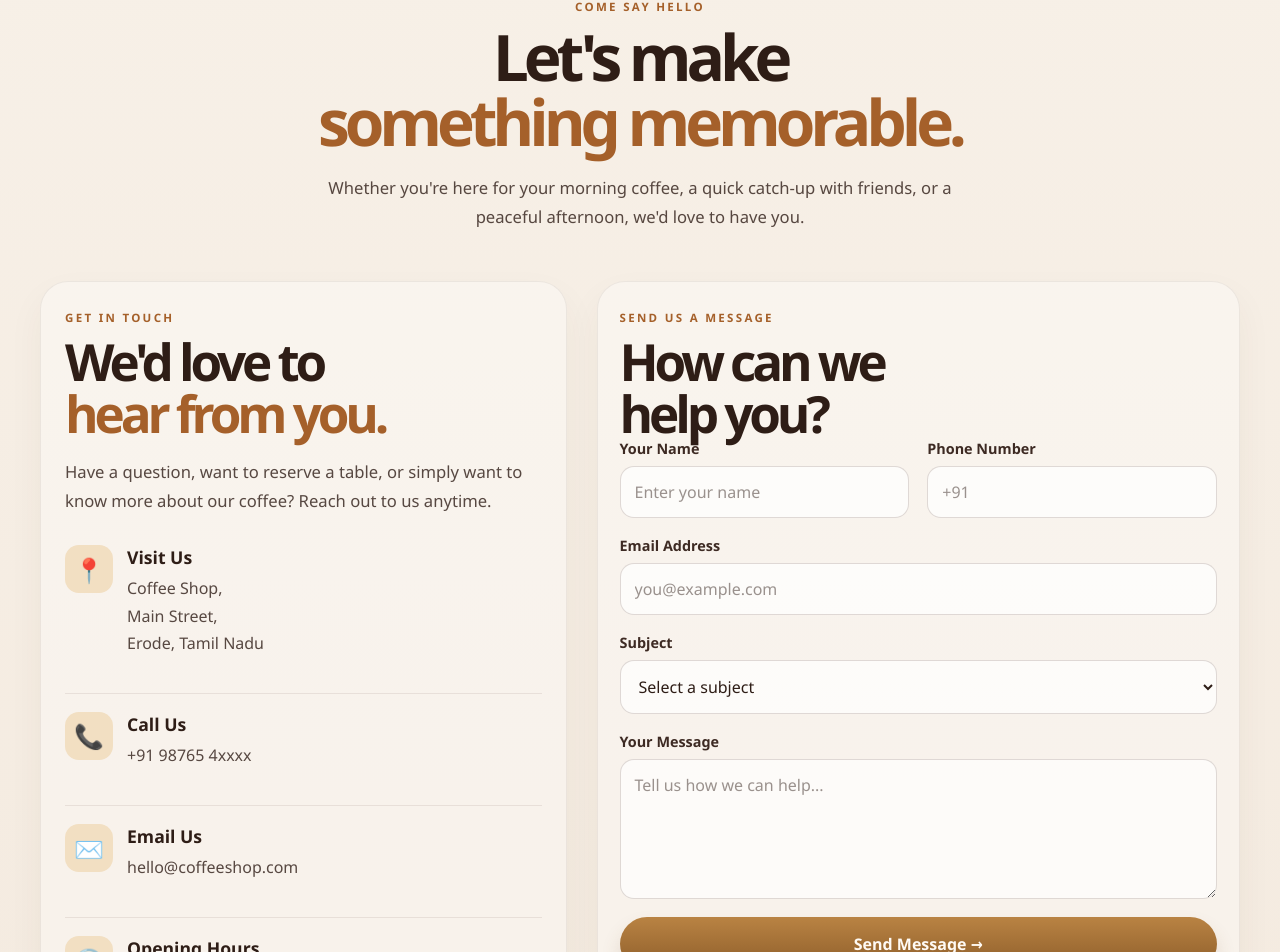
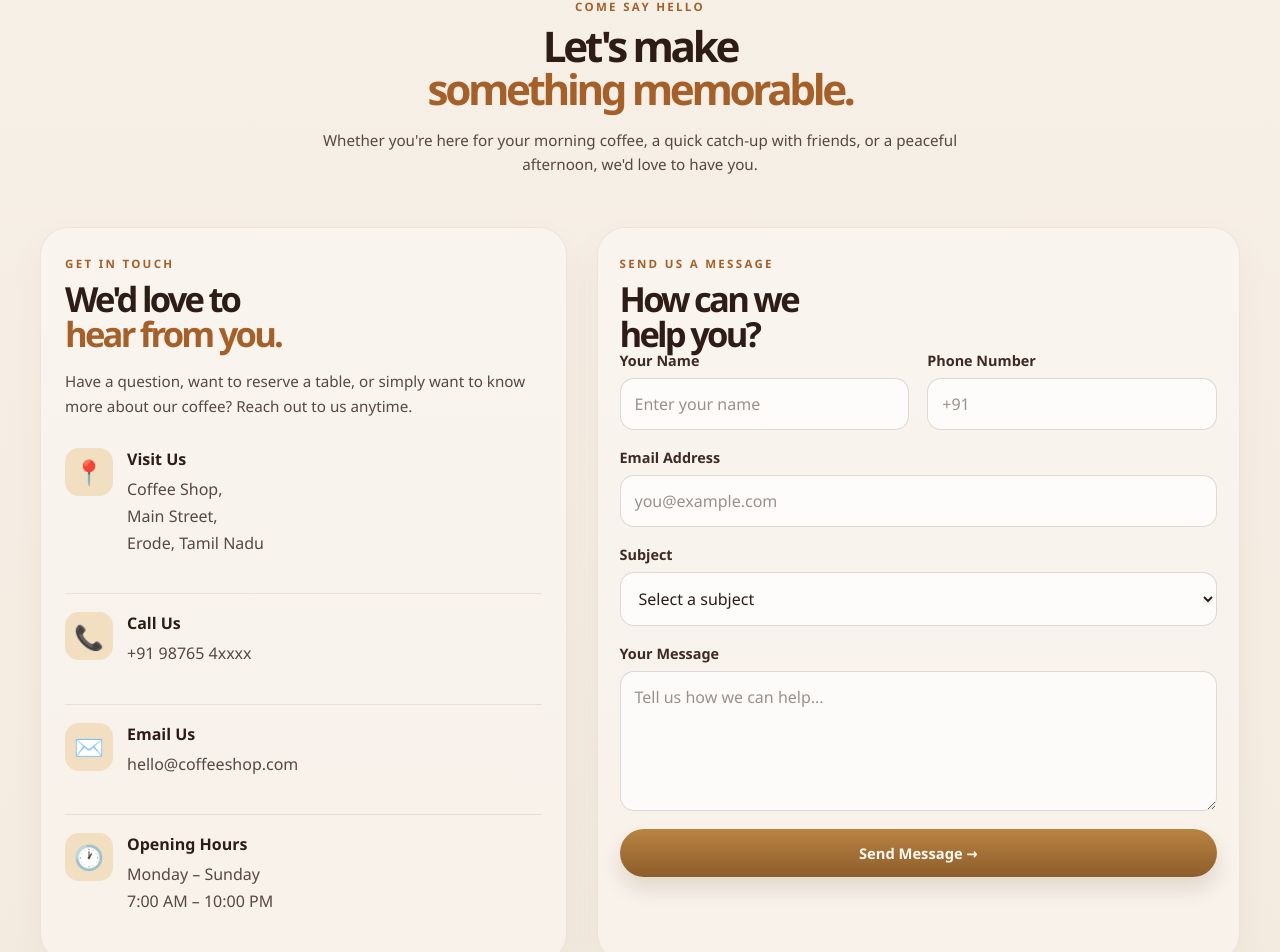
Before and after one commit to madhans7/Coffee-Shop, a React (Vite) app: page /contact in a window 1280 px wide. Shown: the part 135-1087 px from the top of the page. Built offline with nearby package versions, Linux system fonts and the light colour scheme.

Commit message:
Initial app setup

```diff
--- a/src/components/Contact/index.css
+++ b/src/components/Contact/index.css
@@ -56,7 +56,7 @@
 }
 
 .contact-hero h1 {
-  font-size: clamp(2.9rem, 5vw, 5rem);
+  font-size: clamp(2.2rem, 3.3vw, 3.8rem);
 }
 
 .contact-hero h1 span,
@@ -72,8 +72,8 @@
   max-width: 660px;
   margin: 18px auto 0;
   color: rgba(46, 29, 22, 0.8);
-  line-height: 1.75;
-  font-size: 1.04rem;
+  line-height: 1.6;
+  font-size: 0.95rem;
 }
 
 .contact-section {
@@ -99,7 +99,7 @@
 .contact-form h2,
 .location-content h2,
 .contact-cta h2 {
-  font-size: clamp(2.2rem, 4vw, 3.2rem);
+  font-size: clamp(1.8rem, 2.7vw, 2.7rem);
 }
 
 .contact-description {
@@ -138,7 +138,7 @@
 
 .contact-detail h3 {
   margin: 0 0 6px;
-  font-size: 1.1rem;
+  font-size: 1rem;
 }
 
 .contact-detail p {
@@ -199,13 +199,13 @@
 
 .contact-submit {
   width: 100%;
-  padding: 16px 20px;
+  padding: 14px 18px;
   border: none;
   border-radius: 999px;
   background: linear-gradient(180deg, #b98343 0%, #8d5d2a 100%);
   color: #fffaf4;
   font-weight: 700;
-  font-size: 1rem;
+  font-size: 0.92rem;
   cursor: pointer;
   box-shadow: 0 12px 20px rgba(120, 79, 42, 0.16);
 }
--- a/src/components/Menu/index.css
+++ b/src/components/Menu/index.css
@@ -37,7 +37,7 @@
 
 .menu-hero h1 {
   margin: 0;
-  font-size: clamp(2.8rem, 5vw, 5rem);
+  font-size: clamp(2.1rem, 3.4vw, 3.6rem);
   line-height: 0.96;
   letter-spacing: -0.08em;
   color: #2d1d16;
@@ -50,8 +50,8 @@
 .menu-hero-content > p:last-child {
   max-width: 720px;
   margin: 0;
-  font-size: 1.05rem;
-  line-height: 1.75;
+  font-size: 0.94rem;
+  line-height: 1.65;
   color: rgba(45, 29, 22, 0.8);
 }
 
@@ -95,7 +95,7 @@
 
 .menu-header h2 {
   margin: 8px 0 0;
-  font-size: clamp(2rem, 3vw, 2.8rem);
+  font-size: clamp(1.6rem, 2.2vw, 2.2rem);
   letter-spacing: -0.06em;
 }
 
@@ -157,7 +157,7 @@
 
 .menu-card-title h3 {
   margin: 0;
-  font-size: 1.36rem;
+  font-size: 1.14rem;
   letter-spacing: -0.04em;
 }
 
@@ -207,7 +207,7 @@
 
 .menu-experience-content h2 {
   margin: 14px 0 18px;
-  font-size: clamp(2.3rem, 4vw, 3.8rem);
+  font-size: clamp(1.9rem, 3vw, 3rem);
   line-height: 1.02;
   letter-spacing: -0.08em;
 }
@@ -268,7 +268,7 @@
 
 .menu-cta h2 {
   margin: 14px 0 16px;
-  font-size: clamp(2.3rem, 4vw, 4rem);
+  font-size: clamp(1.9rem, 3vw, 3.2rem);
   line-height: 1.06;
   letter-spacing: -0.08em;
 }
```
